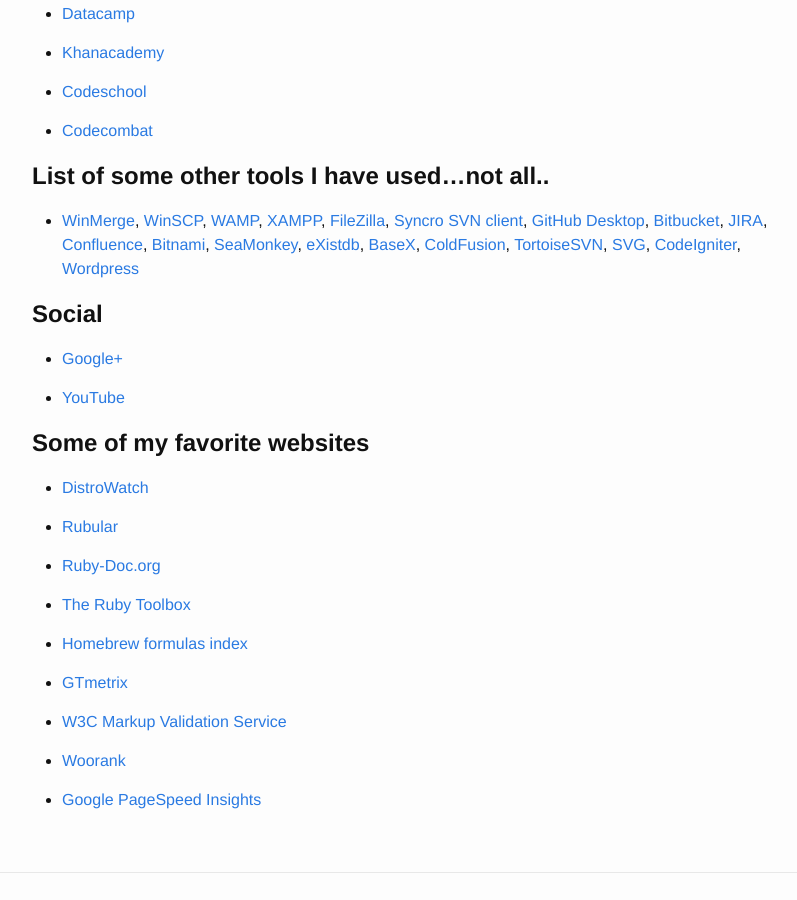
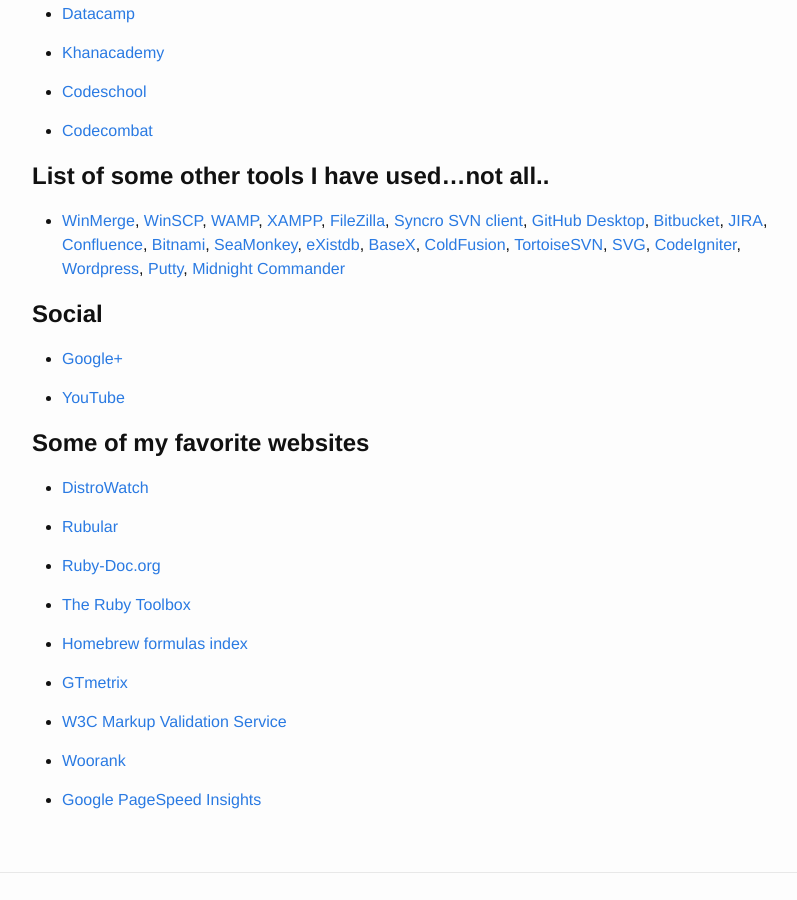
Before and after one commit to slurpcode/beast, a Jekyll site: the page built from about.md, in a window 1280 px wide and 900 px high, scrolled down 1635 px. Shown: the whole window, without its empty margins (238-1035 px from the left). Built offline with Jekyll 4.4.1, drawn with Linux system fonts in a browser that asks for light colours.

Commit message:
update about

```diff
--- a/about.md
+++ b/about.md
@@ -156,7 +156,10 @@ http://www.adobe.com/au/products/coldfusion-family.html){:target="_blank"}, [Tor
 https://tortoisesvn.net/){:target="_blank"}, [SVG](
 https://developer.mozilla.org/en-US/docs/Web/SVG){:target="_blank"}, [CodeIgniter](
 https://www.codeigniter.com/){:target="_blank"}, [Wordpress](
-https://wordpress.org/){:target="_blank"}
+https://wordpress.org/){:target="_blank"}, [Putty](
+http://www.chiark.greenend.org.uk/~sgtatham/putty/download.html){:target="_blank"}, [Midnight Commander](
+https://www.midnight-commander.org/){:target="_blank"}
+
 
 **Social**
 =====================
```
